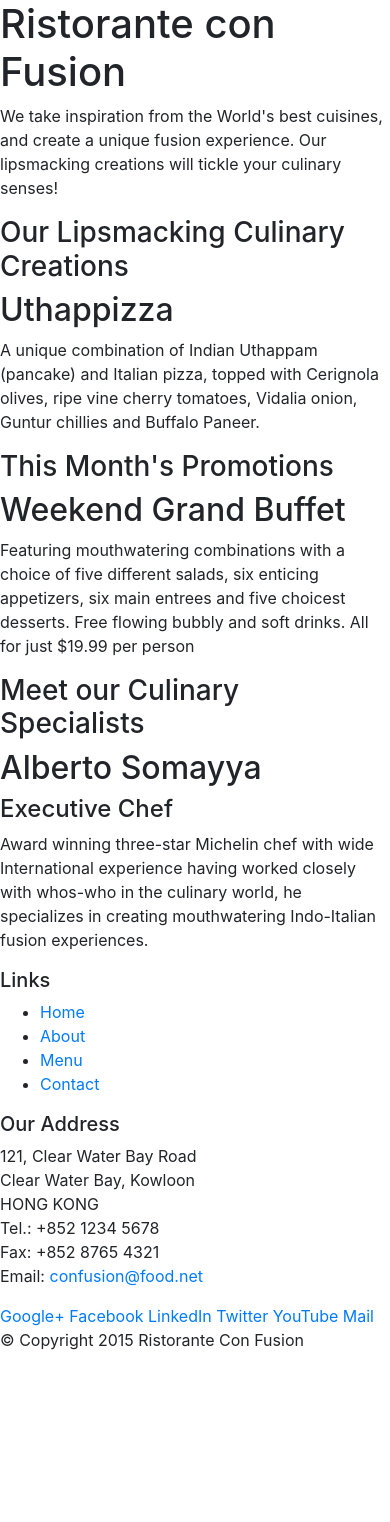
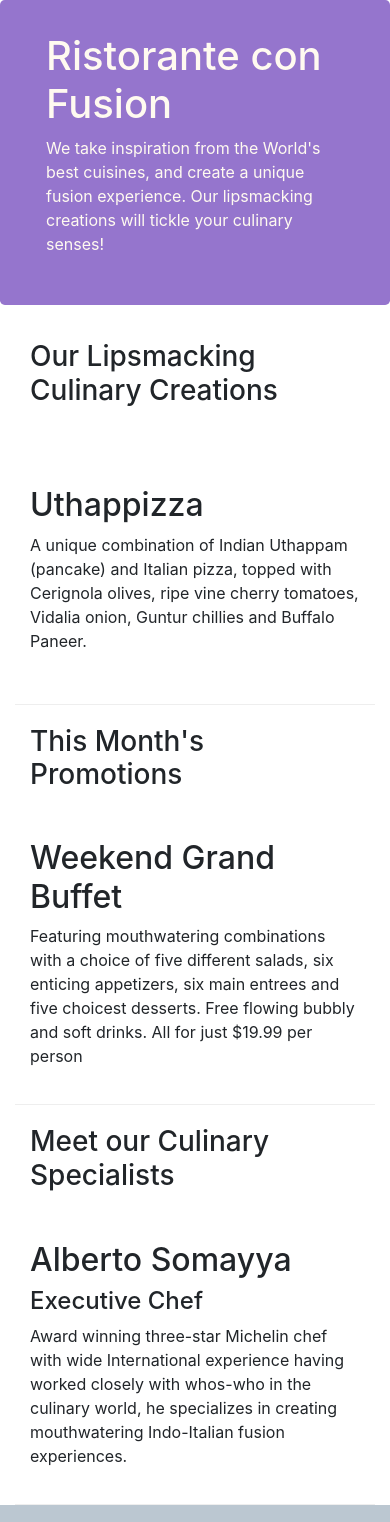
Before and after one commit to Basitdiyal/Coursera, a website: page index.html in a window 390 px wide. Shown: the top 1522 px of the page. Before the commit the page ends 1368 px from the top, so only its background shows below. Drawn offline with nearby package versions, Linux system fonts and the light colour scheme.

Commit message:
First Responsive assignment

```diff
--- /dev/null
+++ b/css/styles.css
@@ -0,0 +1,29 @@
+.row-header{
+    margin: 0px auto;
+    padding: 0px auto;
+}
+.row-content{
+    margin: 0px auto;
+    padding: 50px,0px,50px,0px;
+    min-height: 400px;
+    border-bottom: 1px ridge;
+}
+.footer{
+    padding-top: 20px;
+    background-color:rgba(179, 193, 204, 0.89);
+}
+.jumbotron{
+    margin: 0px auto;
+    padding: 70px,30px,70px,30px;
+    background: #9575CD;
+    color: floralwhite;
+}
+address{
+  font-size: 80%;
+  color: #0f0f0f;
+  margin: 0px;
+}
+.cont{
+    padding-top: 30px;
+    padding-bottom: 30px;
+}
--- a/index.html
+++ b/index.html
@@ -10,50 +10,51 @@
 
      <!-- Bootstrap CSS -->
      <link rel="stylesheet" href="node_modules/bootstrap/dist/css/bootstrap.min.css">
+     <link rel="stylesheet" href="css/styles.css">
 </head>
 
 <body>
 
-    <header>
-        <div>
-            <div>
-                <div>
+    <header class="jumbotron">
+        <div class="container">
+            <div class="row row-header">
+                <div class="col-sm-7">
                     <h1>Ristorante con Fusion</h1>
                     <p>We take inspiration from the World's best cuisines, and create a unique fusion experience. Our lipsmacking creations will tickle your culinary senses!</p>
                 </div>
-                <div>
+                <div class="col-sm-auto">
                 </div>
             </div>
         </div>
     </header>
 
-    <div>
-        <div>
-            <div>
+    <div class="container ">
+        <div class="row row-content align-items-center">
+            <div class="col-sm-4 col-md-3 flex-last">
                 <h3>Our Lipsmacking Culinary Creations</h3>
             </div>
-            <div>
+            <div class="col-sm col-md flex-first">
                 <h2>Uthappizza</h2>
                 <p>A unique combination of Indian Uthappam (pancake) and Italian pizza, topped with Cerignola olives, ripe vine cherry tomatoes, Vidalia onion, Guntur chillies and Buffalo Paneer.</p>
             </div>
         </div>
 
 
-        <div>
-            <div>
+        <div class="row row-content align-items-center">
+            <div class="col-sm-4 col-md-3">
                 <h3>This Month's Promotions</h3>
             </div>
-            <div>
+            <div class="col-sm col-md">
                 <h2>Weekend Grand Buffet</h2>
                 <p>Featuring mouthwatering combinations with a choice of five different salads, six enticing appetizers, six main entrees and five choicest desserts. Free flowing bubbly and soft drinks. All for just $19.99 per person </p>
             </div>
         </div>
 
-        <div>
-            <div>
+        <div class="row row-content align-items-center">
+            <div class="col-sm-4 col-md-3 flex-last">
                 <h3>Meet our Culinary Specialists</h3>
             </div>
-            <div>
+            <div class="col-sm col-md flex-first">
                 <h2>Alberto Somayya</h2>
                 <h4>Executive Chef</h4>
                 <p>Award winning three-star Michelin chef with wide International experience having worked closely with whos-who in the culinary world, he specializes in creating mouthwatering Indo-Italian fusion experiences. </p>
@@ -61,19 +62,19 @@
         </div>
     </div>
 
-    <footer>
-        <div>
-            <div>
-                <div>
+    <footer class="footer">
+        <div class="container">
+            <div class="row">
+                <div  class="col-5 col-offset-1 col-sm-2">
                     <h5>Links</h5>
-                    <ul>
+                    <ul class="list-unstyled">
                         <li><a href="#">Home</a></li>
                         <li><a href="#">About</a></li>
                         <li><a href="#">Menu</a></li>
                         <li><a href="#">Contact</a></li>
                     </ul>
                 </div>
-                <div>
+                <div class="col-6  col-sm-5">
                     <h5>Our Address</h5>
                     <address>
 		              121, Clear Water Bay Road<br>
@@ -84,8 +85,8 @@
 		              Email: <a href="mailto:confusion@food.net">confusion@food.net</a>
 		           </address>
                 </div>
-                <div>
-                    <div>
+                <div class="col col-sm-4 align-self-center">
+                    <div style="text-align:center">
                         <a href="http://google.com/+">Google+</a>
                         <a href="http://www.facebook.com/profile.php?id=">Facebook</a>
                         <a href="http://www.linkedin.com/in/">LinkedIn</a>
@@ -95,8 +96,8 @@
                     </div>
                 </div>
            </div>
-           <div>
-                <div>
+           <div class="row justify-content-center">
+                <div class="col-auto">
                     <p>© Copyright 2015 Ristorante Con Fusion</p>
                 </div>
            </div>
```
Also changed, not shown: aboutus.html (added, +112 -0 lines).
